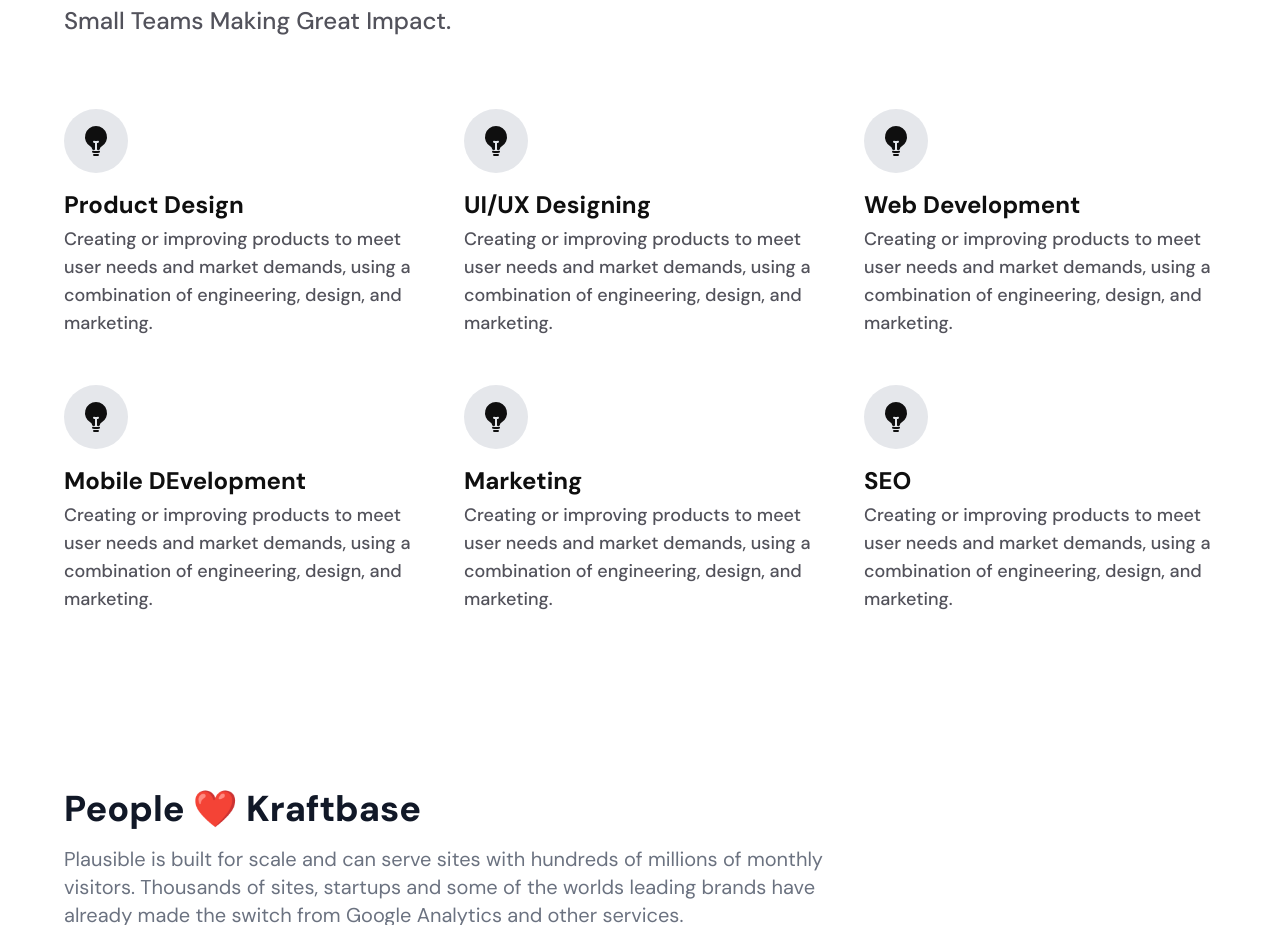
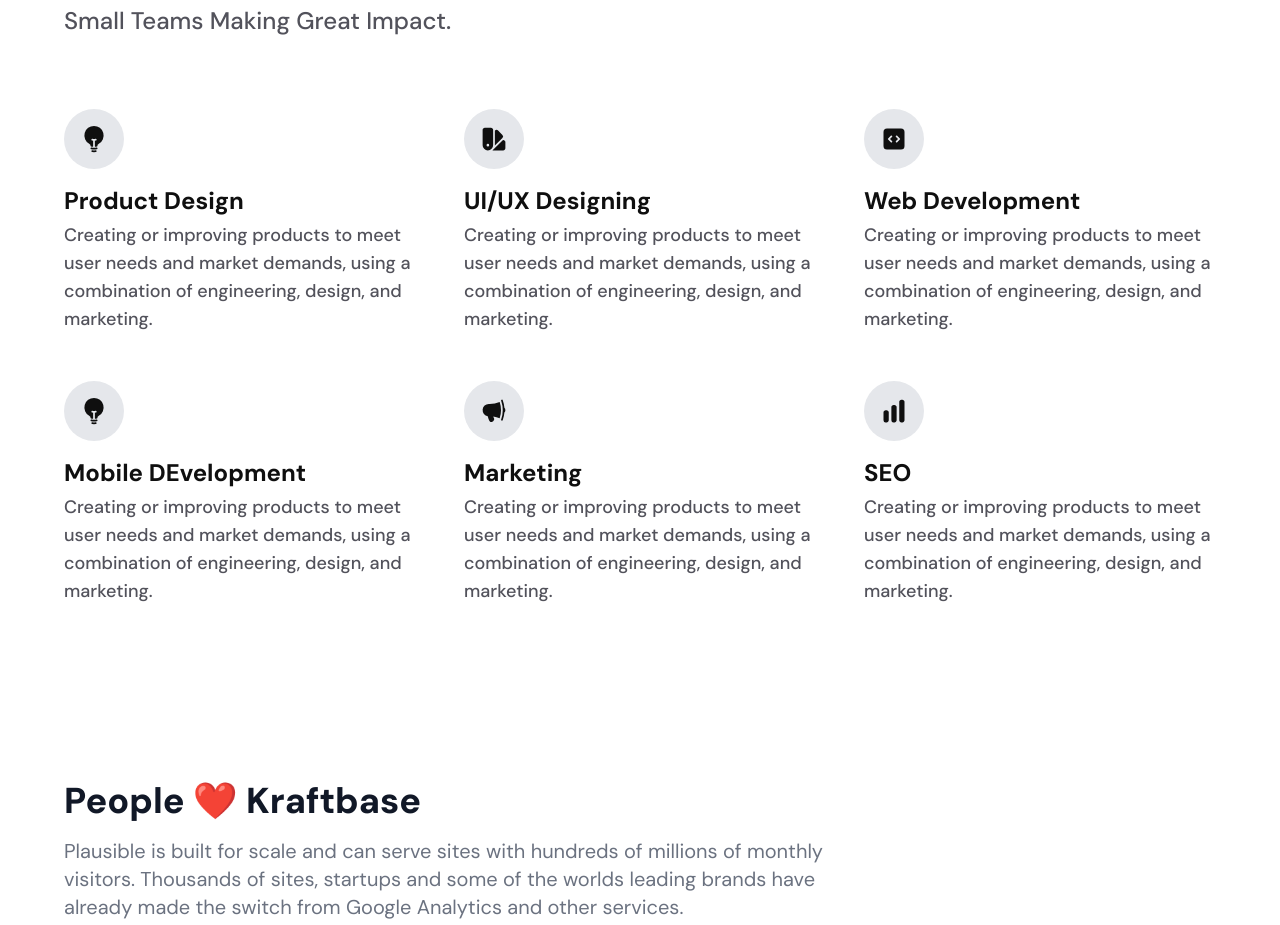
Before and after one commit to dhav01/kraftbase-website, a Next.js app: page / in a window 1280 px wide. Shown: the part 780-1705 px from the top of the page. Built offline with nearby package versions, Linux system fonts and the light colour scheme.

Commit message:
fix: change icon for service section

```diff
--- a/src/shared/components/static/ServiceSection.tsx
+++ b/src/shared/components/static/ServiceSection.tsx
@@ -1,4 +1,4 @@
-import { LightBulbIcon } from '@heroicons/react/24/solid';
+import { ChartBarIcon, CodeBracketSquareIcon, LightBulbIcon, MegaphoneIcon, SwatchIcon } from '@heroicons/react/24/solid';
 import { motion, stagger } from 'framer-motion';
 import { PropsWithIcon } from 'interfaces';
 const ServiceSection = () => {
@@ -48,7 +48,7 @@
   return (
     <article className='col-span-4'>
       <figure className='mb-4 w-fit rounded-full bg-gray-200 p-4'>
-        <Icon className='w-8 text-black' />
+        <Icon className='w-7 text-gray-900' />
       </figure>
       <main>
         <h3 className='mb-1 font-bold'>{props.title}</h3>
@@ -70,12 +70,12 @@
     desc: 'Creating or improving products to meet user needs and market demands, using a combination of engineering, design, and marketing.',
   },
   {
-    Icon:LightBulbIcon,
+    Icon:SwatchIcon,
     title: 'UI/UX Designing',
     desc: 'Creating or improving products to meet user needs and market demands, using a combination of engineering, design, and marketing.',
   },
   {
-    Icon:LightBulbIcon,
+    Icon:CodeBracketSquareIcon,
     title: 'Web Development',
     desc: 'Creating or improving products to meet user needs and market demands, using a combination of engineering, design, and marketing.',
   },
@@ -85,12 +85,12 @@
     desc: 'Creating or improving products to meet user needs and market demands, using a combination of engineering, design, and marketing.',
   },
   {
-    Icon:LightBulbIcon,
+    Icon:MegaphoneIcon,
     title: 'Marketing',
     desc: 'Creating or improving products to meet user needs and market demands, using a combination of engineering, design, and marketing.',
   },
   {
-    Icon:LightBulbIcon,
+    Icon:ChartBarIcon,
     title: 'SEO',
     desc: 'Creating or improving products to meet user needs and market demands, using a combination of engineering, design, and marketing.',
   },
```
